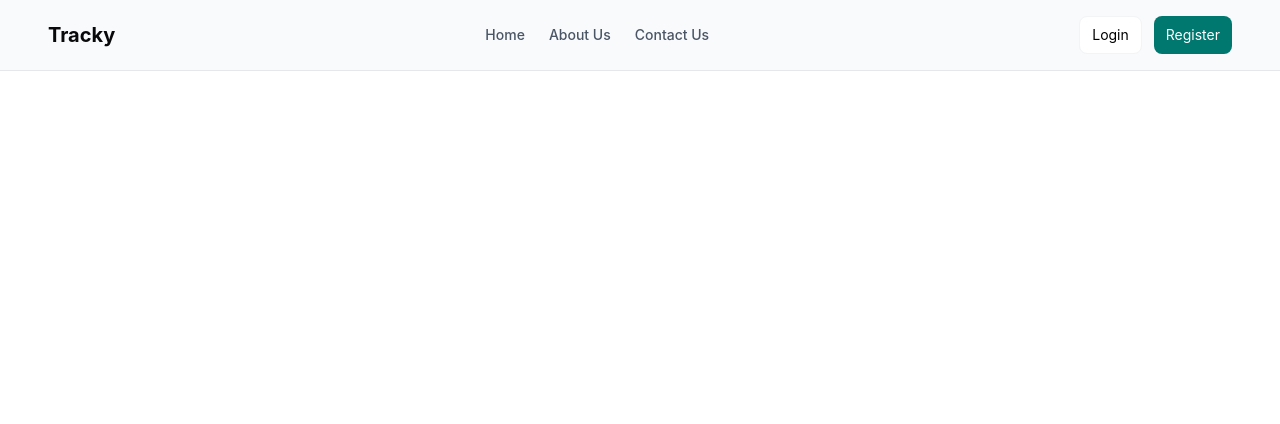
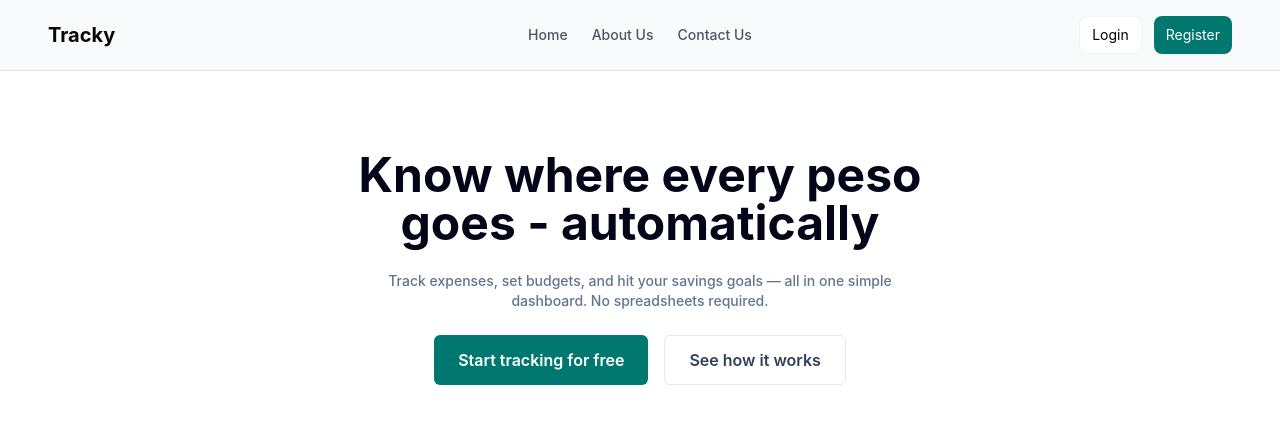
Before and after one commit to nikkoensomo/tracky, a React (Vite) app in the folder client/: page / in a window 1280 px wide. Shown: the top 424 px of the page. Built offline with nearby package versions, Linux system fonts and the light colour scheme; no server answers.

Commit message:
feat: added landing page hero section

```diff
--- /dev/null
+++ b/client/src/components/buttons/CTAButtonOne.tsx
@@ -0,0 +1,18 @@
+type ButtonProps = {
+    onClick: () => void;
+}
+
+const CTAButtonOne = ({ onClick }: ButtonProps ) => {
+    return (
+        <>
+            <button
+                className="bg-teal-700 text-white rounded-md px-6 py-3 font-semibold hover:bg-teal-800 cursor-pointer"
+                onClick={onClick}
+            >
+                Start tracking for free
+            </button>
+        </>
+    )
+}
+
+export default CTAButtonOne;
--- /dev/null
+++ b/client/src/components/buttons/CTAButtonTwo.tsx
@@ -0,0 +1,18 @@
+type ButtonProps = {
+    onClick: () => void;
+}
+
+const CTAButtonTwo = ({ onClick }: ButtonProps ) => {
+    return (
+        <>
+            <button
+                className="rounded-md border border-slate-200 bg-white px-6 py-3 text-slate-700 font-semibold hover:bg-slate-50 cursor-pointer"
+                onClick={onClick}
+            >
+                See how it works
+            </button>
+        </>
+    )
+}
+
+export default CTAButtonTwo;
--- a/client/src/components/headers/LandingPageHeader.tsx
+++ b/client/src/components/headers/LandingPageHeader.tsx
@@ -12,10 +12,10 @@ const LandingPageHeader = ({ onLogin, onRegister }: ModalProps ) => {
     return (
         <>
             <header className="sticky top-0 z-40 w-full border-b border-gray-200 bg-slate-50 backdrop-blur">
-                <div className="mx-auto w-full flex items-center justify-between px-12 py-4">
+                <div className="mx-auto w-full grid grid-cols-3 items-center px-12 py-4">
                     <span className="text-xl font-bold text-zinc-950">Tracky</span>
 
-                    <nav className="hidden gap-6 text-sm font-medium text-gray-600 md:flex">
+                    <nav className="hidden justify-center gap-6 text-sm font-medium text-gray-600 md:flex">
                         <NavLink to="/" className="hover:text-slate-900">
                             Home
                         </NavLink>
@@ -29,7 +29,7 @@ const LandingPageHeader = ({ onLogin, onRegister }: ModalProps ) => {
                         </NavLink>
                     </nav>
 
-                    <div className="flex gap-3">
+                    <div className="flex justify-end gap-3">
                         <LoginHeaderButton
                             onClick={onLogin}
                         />
--- /dev/null
+++ b/client/src/components/sections/heros/LandingPageHero.tsx
@@ -0,0 +1,41 @@
+import { Cat } from "lucide-react";
+import CTAButtonOne from "../../buttons/CTAButtonOne";
+import CTAButtonTwo from "../../buttons/CTAButtonTwo";
+
+const LandingPageHero = () => {
+    const handleStart = () => {
+        console.log('Not patched');
+    }
+
+    const handleSee = () => {
+        console.log('Not patched');
+    }
+
+    return (
+        <>
+            <section className="flex flex-col gap-6 px-4 py-20 items-center text-center">
+
+                    <h1 className="text-5xl text-slate-950 font-bold max-w-2xl">
+                        Know where every peso goes - automatically
+                    </h1>
+
+                    <p className="text-sm text-slate-500 font-medium max-w-xl">
+                        Track expenses, set budgets, and hit your savings goals — all in one simple dashboard.
+                        No spreadsheets required.
+                    </p>
+
+                    <div className="flex justify-between gap-4">
+                        <CTAButtonOne
+                            onClick={handleStart}
+                        />
+                        <CTAButtonTwo
+                            onClick={handleSee}
+                        />
+                    </div>
+
+            </section>
+        </>
+    )
+}
+
+export default LandingPageHero;
--- a/client/src/pages/LandingPage.tsx
+++ b/client/src/pages/LandingPage.tsx
@@ -3,6 +3,7 @@ import { useState } from 'react';
 import LandingPageHeader from "../components/headers/LandingPageHeader";
 import LoginModal from "../components/modals/LoginModal";
 import RegisterModal from "../components/modals/RegisterModal";
+import LandingPageHero from '../components/sections/heros/LandingPageHero';
 
 const LandingPage = () => {
     type ModalMode = 'login' | 'register' | null;
@@ -29,6 +30,7 @@ const LandingPage = () => {
             />
 
             <main>
+                <LandingPageHero />
 
             </main>
 
```
